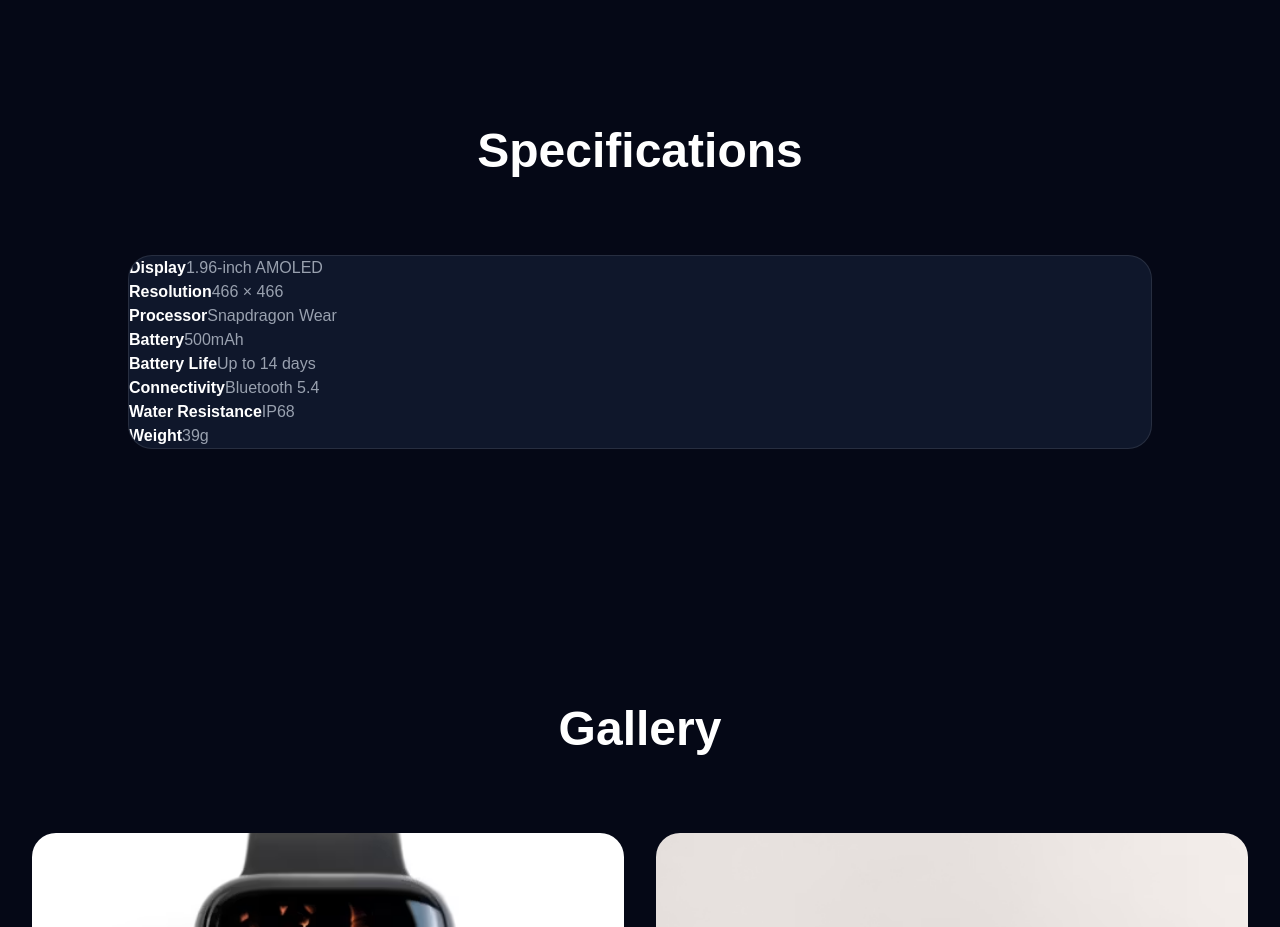
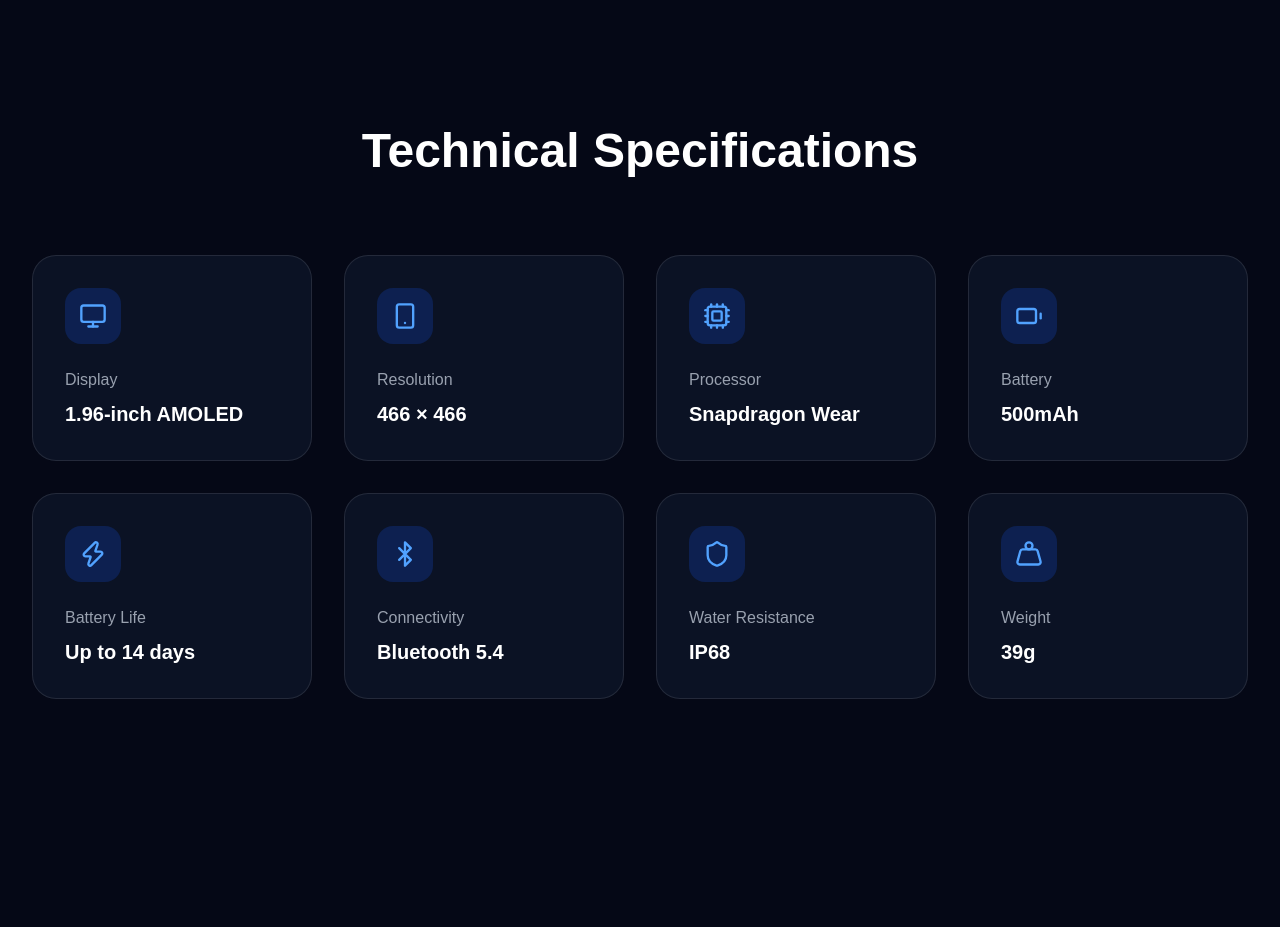
Before and after one commit to thienan1702/aerowatch-landing-page, a React (Vite) app: page / in a window 1280 px wide. Shown: the part 2220-3147 px from the top of the page. Built offline with nearby package versions, Linux system fonts and the light colour scheme; no server answers.

Commit message:
update Specìications

```diff
--- a/src/components/Specs.jsx
+++ b/src/components/Specs.jsx
@@ -1,15 +1,58 @@
 import { motion } from "framer-motion";
+import {
+  Monitor,
+  Cpu,
+  Battery,
+  Bluetooth,
+  Shield,
+  Weight,
+  Smartphone,
+  Zap
+} from "lucide-react";
+
 export default function Specs() {
 
   const specs = [
-    ["Display", "1.96-inch AMOLED"],
-    ["Resolution", "466 × 466"],
-    ["Processor", "Snapdragon Wear"],
-    ["Battery", "500mAh"],
-    ["Battery Life", "Up to 14 days"],
-    ["Connectivity", "Bluetooth 5.4"],
-    ["Water Resistance", "IP68"],
-    ["Weight", "39g"]
+    {
+      icon: Monitor,
+      title: "Display",
+      value: "1.96-inch AMOLED"
+    },
+    {
+      icon: Smartphone,
+      title: "Resolution",
+      value: "466 × 466"
+    },
+    {
+      icon: Cpu,
+      title: "Processor",
+      value: "Snapdragon Wear"
+    },
+    {
+      icon: Battery,
+      title: "Battery",
+      value: "500mAh"
+    },
+    {
+      icon: Zap,
+      title: "Battery Life",
+      value: "Up to 14 days"
+    },
+    {
+      icon: Bluetooth,
+      title: "Connectivity",
+      value: "Bluetooth 5.4"
+    },
+    {
+      icon: Shield,
+      title: "Water Resistance",
+      value: "IP68"
+    },
+    {
+      icon: Weight,
+      title: "Weight",
+      value: "39g"
+    }
   ];
 
   return (
@@ -17,48 +60,103 @@ export default function Specs() {
       id="specs"
       className="py-32 px-8"
     >
-      <div className="max-w-5xl mx-auto">
+      <div className="max-w-7xl mx-auto">
 
-        <h2 className="text-5xl font-bold text-center mb-20">
-          Specifications
-        </h2>
+        <motion.h2
+          initial={{ opacity: 0, y: -30 }}
+          whileInView={{ opacity: 1, y: 0 }}
+          viewport={{ once: true }}
+          className="
+            text-5xl
+            font-bold
+            text-center
+            mb-20"
+        >
+          Technical Specifications
+        </motion.h2>
 
-        <div className="
-          bg-slate-900
-          rounded-3xl
-          overflow-hidden
-          border
-          border-white/10
-        ">
+        <div
+          className="
+            grid
+            grid-cols-1
+            md:grid-cols-2
+            lg:grid-cols-4
+            gap-8"
+        >
 
-          {specs.map((item, index) => (
+          {specs.map((spec, index) => {
+
+            const Icon = spec.icon;
+
+            return (
               <motion.div
                 key={index}
                 initial={{
                   opacity: 0,
-                x: -50
+                  y: 50
                 }}
                 whileInView={{
                   opacity: 1,
-                x: 0
+                  y: 0
                 }}
                 viewport={{
                   once: true
                 }}
                 transition={{
                   duration: 0.5,
-                delay: index * 0.05
+                  delay: index * 0.1
                 }}
+                whileHover={{
+                  y: -8,
+                  scale: 1.03
+                }}
+                className="
+                  bg-slate-900/70
+                  backdrop-blur-lg
+                  border
+                  border-white/10
+                  rounded-3xl
+                  p-8
+                  transition-all
+                  duration-300"
               >
-              <span className="font-semibold">
-                {item[0]}
-              </span>
 
-              <span className="text-gray-400">
-                {item[1]}
-              </span>
+                <div
+                  className="
+                    w-14
+                    h-14
+                    rounded-2xl
+                    bg-blue-600/20
+                    flex
+                    items-center
+                    justify-center
+                    mb-6"
+                >
+                  <Icon
+                    size={28}
+                    className="text-blue-400"
+                  />
+                </div>
+
+                <p
+                  className="
+                    text-gray-400
+                    mb-2"
+                >
+                  {spec.title}
+                </p>
+
+                <h3
+                  className="
+                    text-xl
+                    font-bold"
+                >
+                  {spec.value}
+                </h3>
+
               </motion.div>
-          ))}
+            );
+          })}
 
         </div>
 
```
Lines whose indentation alone changed are shown as unchanged.
